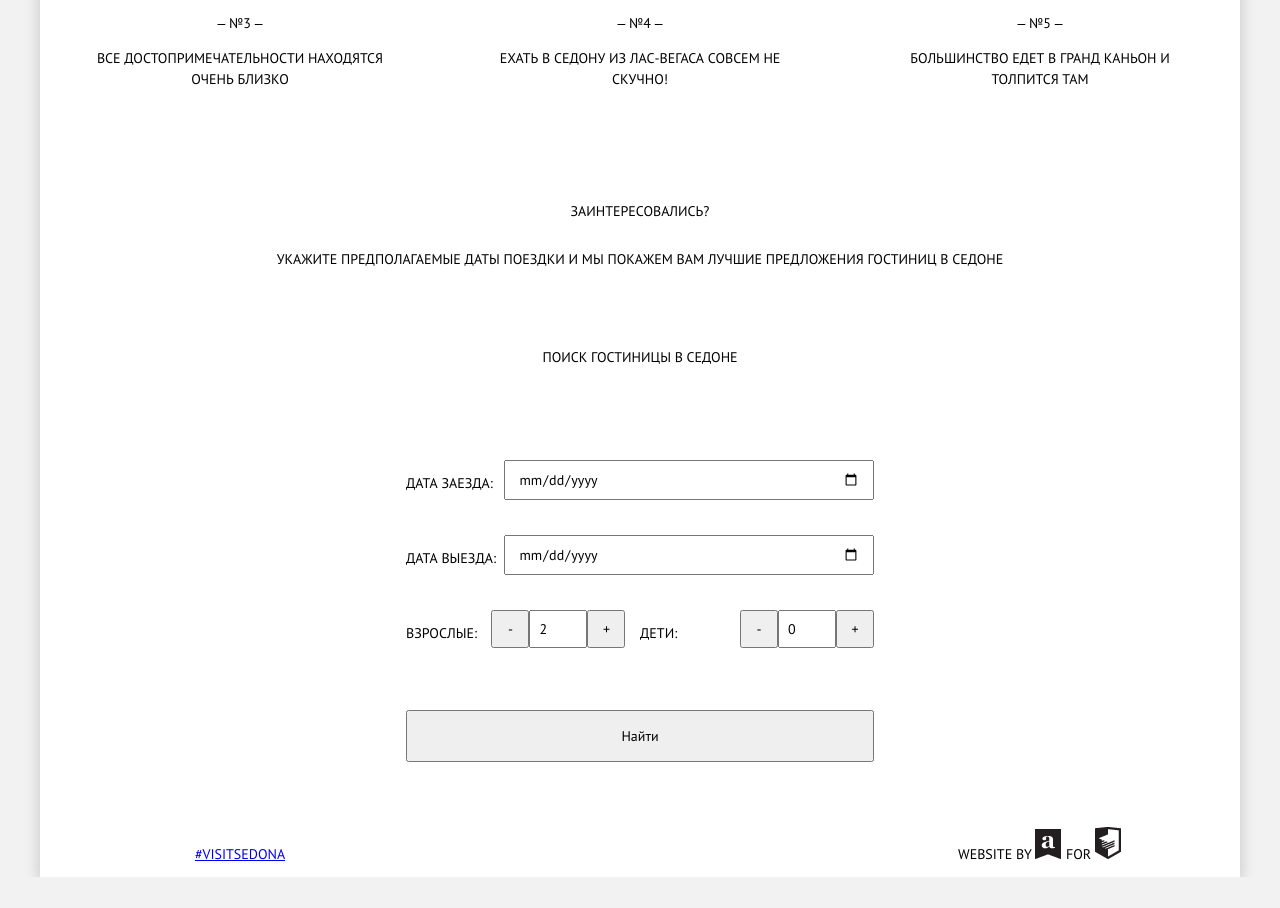
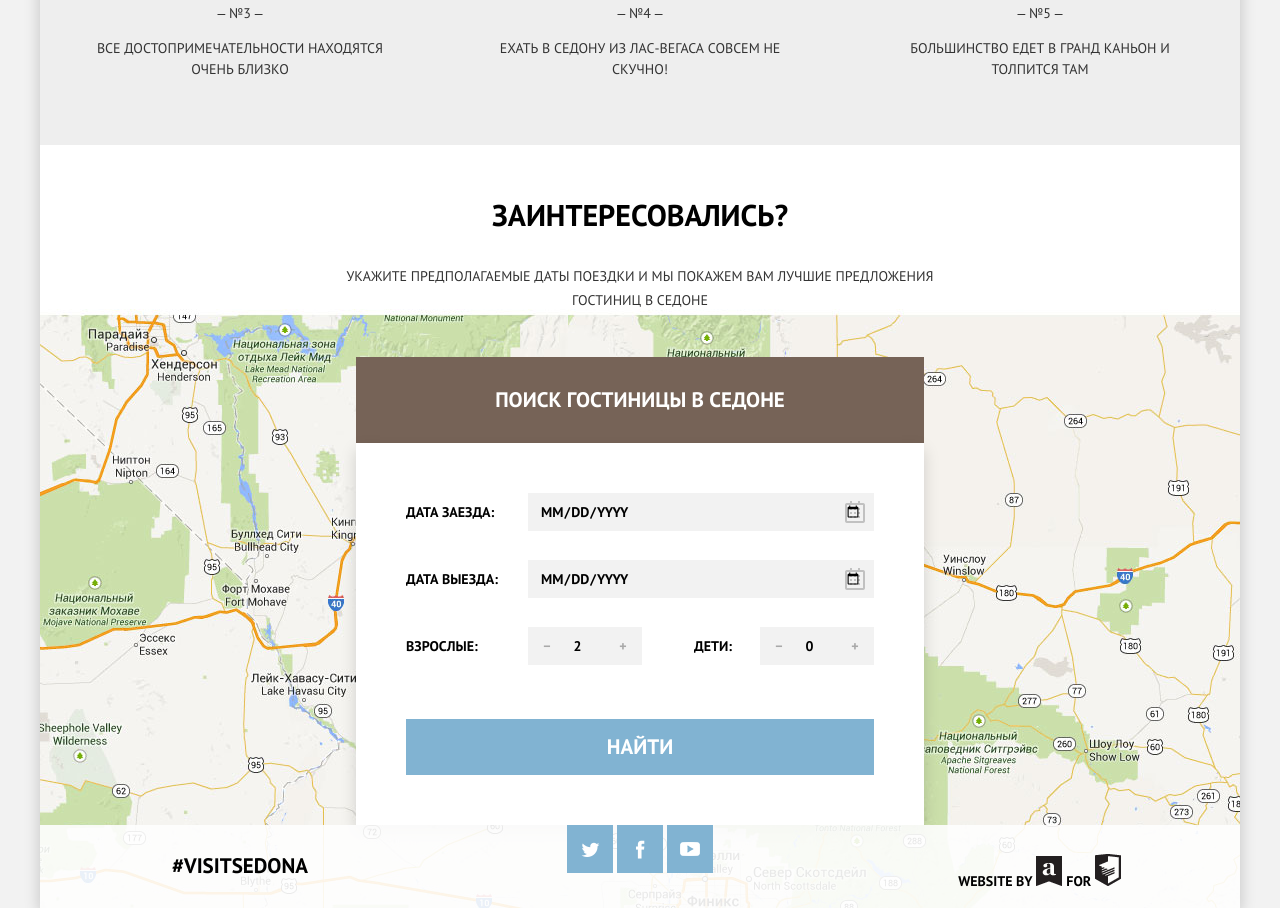
Before and after one commit to Shalisska/sedona, a plain HTML site: page index.html in a window 1280 px wide. Shown: the part 1702-2610 px from the top of the page. Before the commit the page ends 2579 px from the top, so only its background shows below. Drawn offline with Linux system fonts and the light colour scheme.

Commit message:
остался кусок футера

```diff
--- a/index.html
+++ b/index.html
@@ -37,7 +37,7 @@
                         </div>
 
                         <div class="reasons-item  reasons-item--double">
-                            <img class="reasons-item__img" src="img/pict-city.jpg">
+
                         </div>
                     </div>
 
@@ -58,7 +58,7 @@
                         <div class="reasons-item  reasons-item--features">
                             <img class="reasons-item__icon" src="img/icon-gift.png">
                             <p class="reasons-item__title">Сувениры</p>
-                            <p class="reasons-item__text">Не только китейского, но и местного производства!</p>
+                            <p class="reasons-item__text">Не только китайского, но и местного производства!</p>
                         </div>
                     </div>
 
@@ -117,7 +117,7 @@
                                 <label class="ordering-form__number">
                                     <p class="ordering-form__lbl">Взрослые:</p>
                                     <div class="ordering-form__counter">
-                                        <button class="ordering-form__counter-minus">-</button>
+                                        <button class="ordering-form__counter-minus">&#8722;</button>
                                         <input class="ordering-form__input  ordering-form__input--number" type="number" value="2">
                                         <button class="ordering-form__counter-plus">+</button>
                                     </div>
@@ -125,7 +125,7 @@
                                 <label class="ordering-form__number">
                                     <p class="ordering-form__lbl">Дети:</p>
                                     <div class="ordering-form__counter">
-                                        <button class="ordering-form__counter-minus">-</button>
+                                        <button class="ordering-form__counter-minus">&#8722;</button>
                                         <input class="ordering-form__input  ordering-form__input--number" type="number" value="0">
                                         <button class="ordering-form__counter-plus">+</button>
                                     </div>
--- a/less/style.less
+++ b/less/style.less
@@ -32,8 +32,10 @@ body {
 .layout-center-wrapper {
     max-width: 1200px;
     margin: 0 auto;
-    .background (@bg-main);
-    .background (url("../img/bg-top.png") no-repeat center top);
+    background:
+      url("../img/bg-top.png") no-repeat center top,
+      @bg-main url("../img/pict-map.jpg") no-repeat center bottom;
+
     box-shadow: 0 5px 15px 0 @bg-shadow;
 }
 
@@ -57,9 +59,7 @@ body {
                 display: block;
                 padding: (@font-size * (15px / 14px)) 15px;
                 text-align: center;
-                font-size: @font-size;
-                .line-height (26px; 14px);
-                font-weight: bold;
+                .text-form ();
             }
 
             .logo {
@@ -90,32 +90,54 @@ body {
     &__view {
         margin-bottom: 50px;
         .text-regular;
+        color: @color-dark--regular;
     }
 
     &-layout {
         .clearfix ();
+        width: 100%;
     }
 
     &-item {
         float: left;
-        .box-size ((100% / 3); 0; 48px);
+        .box-size ((100% / 3); 0; 45px 50px);
+        min-height: @height-item;
+        .background (@bg-third);
+        color: @color-dark--regular;
 
         &--main {
             .background (@bg-second);
+
+            .reasons-item__title {
+                color: @color-light;
+            }
         }
 
         &--double {
             padding: 0;
             width: (100% / 3 * 2);
+            height: @height-item;
+            background: url("../img/pict-city.jpg") no-repeat center center;
+        }
+
+        &--features {
+            padding: 56px 50px;
+            height: @height-features;
+            background: @bg-main;
         }
 
         &__title {
             .title ();
+            margin-bottom: 22px;
         }
 
         &__number,
         &__text {
             .text-regular ();
+        }
+
+        &__icon {
+
         }
     }
 }
@@ -123,10 +145,15 @@ body {
 .ordering {
     &__title {
         margin-bottom: 30px;
+        font-size: @font-size--title_order;
+        font-weight: bold;
     }
 
     &__text {
-        margin-bottom: 50px;
+        margin: 0 auto 45px;
+        width: 50%;
+        color: @color-dark--regular;
+        .line-height (24px; 14px);
     }
 
     &-layout {
@@ -135,11 +162,17 @@ body {
     }
 
     &__search {
+        margin: 0;
         padding: 30px;
+        background: @bg-order;
+        .title ();
+        color: @color-light;
     }
 
     &-form {
         padding: 50px;
+        background: @bg-main;
+        box-shadow: 0px 7px 15px 0px rgba(0, 1, 1, 0.15);
 
         &__date {
             .clearfix ();
@@ -149,15 +182,28 @@ body {
 
         &__lbl {
             float: left;
+            margin: 6px 0;
+            .text-form ();
+        }
+
+        &__input {
+            padding: 5px 12px;
+            .btn-form ();
+            .text-form ();
         }
 
         &__input--date {
             float: right;
-            width: 73%;
-        }
+            position: relative;
+            width: 346px;
 
-        &__input {
-            padding: 8px 12px;
+            &:before {
+                content: url("../img/icon-calendar.png");
+                position: absolute;
+                top: 50%;
+                margin-top: -11px;
+                right: 9px;
+            }
         }
 
         &-layout {
@@ -168,32 +214,51 @@ body {
         }
 
         &__number {
-            width: 50%;
+
 
             &:first-child {
                 float: left;
+                width: 236px;
+                text-align: right;
             }
 
             &:last-child {
                 float: right;
+                width: 180px;
                 text-align: right;
             }
         }
 
         &__counter {
             font-size: 0;
+            height: 38px;
 
             button,
             input {
-                padding: 8px;
+                padding: 6px 0;
                 width: 38px;
-                font-size: @font-size;
+                text-align: center;
+            }
+
+            input {
+                .text-form ();
+                font-weight: bold;
+            }
+
+            button {
+                .btn-form ();
+                color: rgba(0, 0, 0, .3);
+                .text-form ();
             }
         }
 
         &__btn {
             padding: 15px;
             width: 100%;
+            .btn-form ();
+            .title ();
+            .background (@bg-second);
+            text-transform: uppercase;
         }
     }
 }
@@ -201,6 +266,7 @@ body {
 
 
 .footer {
+    .background (@bg-footer);
     font-size: 0;
 
     .hash-tag-layout,
@@ -210,6 +276,39 @@ body {
         width: (100% / 3);
         font-size: @font-size;
     }
+
+    .hash-tag {
+        .reset-a ();
+        .title ();
+    }
+
+    .social-btn {
+        a {
+            display: inline-block;
+            width: 46px;
+            height: 48px;
+            background-color: @bg-second;
+            background-repeat: no-repeat;
+            background-position: center center;
+        }
+
+        &-twitter {
+            background-image: url("../img/icon-twitter.png");
+        }
+
+        &-fb {
+            background-image: url("../img/icon-fb.png");
+        }
+
+        &-play {
+            background-image: url("../img/icon-play.png");
+        }
+    }
+
+    &__copyright {
+        .text-form ();
+        vertical-align: middle;
+    }
 }
 
 
--- a/less/variables.less
+++ b/less/variables.less
@@ -8,9 +8,14 @@
 
 @font-size: 14px;
 @font-size--title: (@font-size * (21px / 14px));
+@font-size--title_order: (@font-size * (30px / 14px));
 
 @font-family: "PT Sans", sans-serif;
 
 @color-dark: black;
 @color-dark--regular: #333;
 @color-light: white;
+
+@width-form: 568px;
+@height-item: 256px;
+@height-features: 300px;
```
Also changed, not shown: css/style.css, img/icon-food.png, img/icon-home.png.
